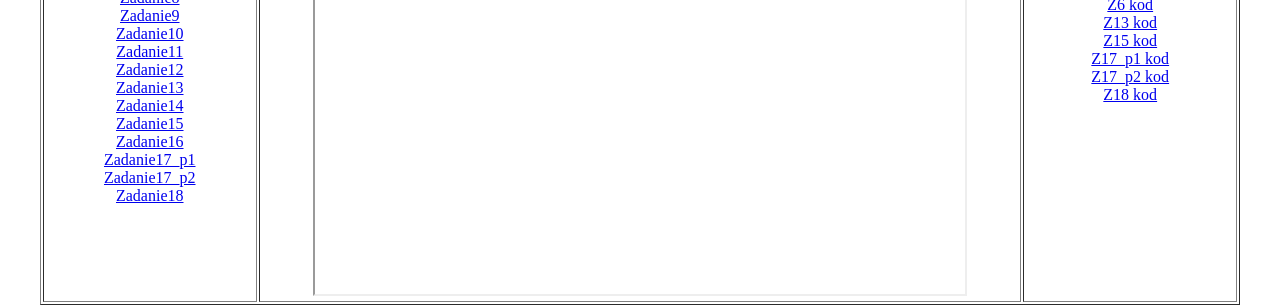
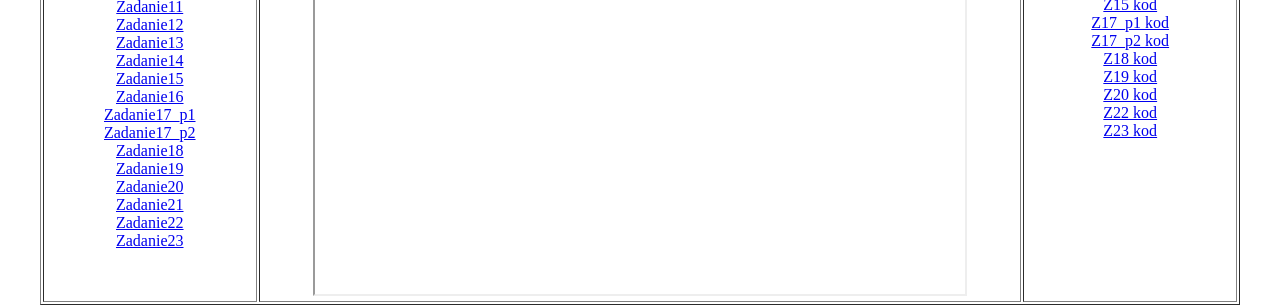
Before and after one commit to Lemi07/css, a plain HTML site: page index.html in a window 1280 px wide. Shown: the part 371-678 px from the top of the page. Drawn offline with Linux system fonts and the light colour scheme.

Commit message:
Add files via upload

```diff
--- a/index.html
+++ b/index.html
@@ -52,6 +52,16 @@
 <a href="zadanie17_p2_tomy.html" target="strony">Zadanie17_p2</a>
 <br>
 <a href="zadanie18_tomy.html" target="strony">Zadanie18</a>
+<br>
+<a href="zadanie19_tomy.html" target="strony">Zadanie19</a>
+<br>
+<a href="zadanie20_tomy.html" target="strony">Zadanie20</a>
+<br>
+<a href="zadanie21_tomy.html" target="strony">Zadanie21</a>
+<br>
+<a href="zadanie22_tomy.html" target="strony">Zadanie22</a>
+<br>
+<a href="zadanie23_tomy.html" target="strony">Zadanie23</a>
 </td>
 <td align=center><iframe width=650 height=650 name="strony" src="start.html" border="0"></iframe>
 </td>
@@ -79,6 +89,14 @@
 <a href="z17_p2_kod.html" target="strony">Z17_p2 kod</a>
 <br>
 <a href="zadanie18_tomy_kod.html" target="strony">Z18 kod</a>
+<br>
+<a href="z19_kod.html" target="strony">Z19 kod</a>
+<br>
+<a href="z20_kod.html" target="strony">Z20 kod</a>
+<br>
+<a href="z22_kod.html" target="strony">Z22 kod</a>
+<br>
+<a href="z23_kod.html" target="strony">Z23 kod</a>
 </td>
 </tr>
 </table>
```
